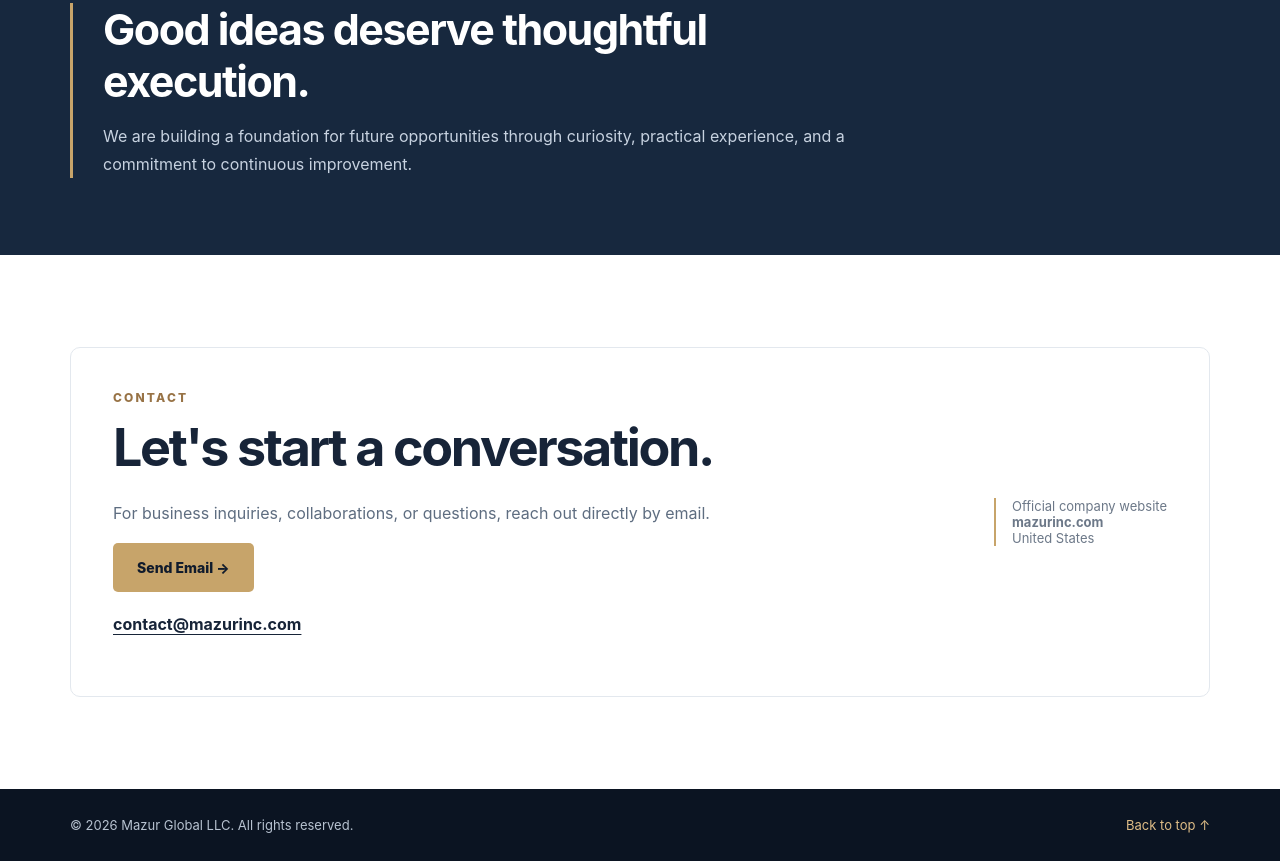
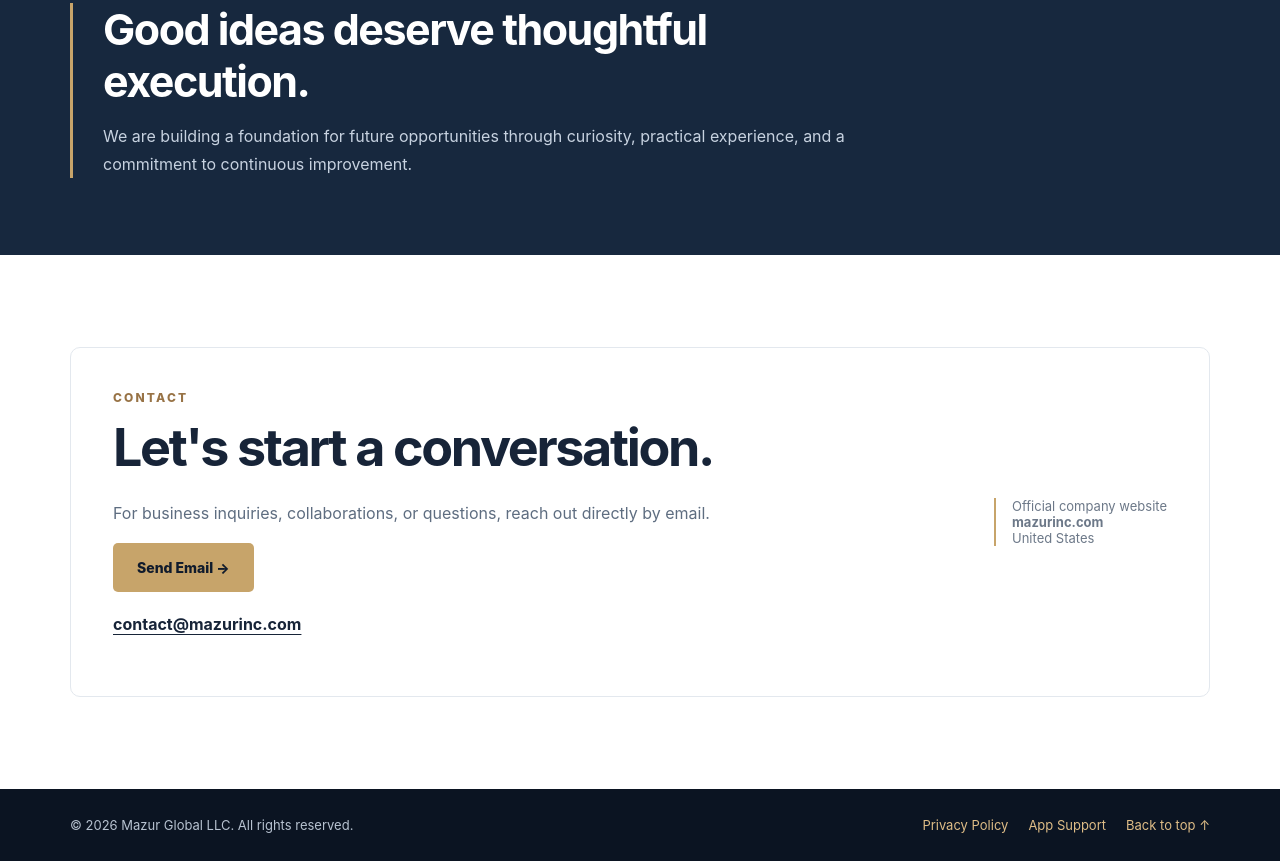
Before and after one commit to alexmaywood/mazurinc-website, a plain HTML site: page index.html in a window 1280 px wide. Shown: the part 1986-2847 px from the top of the page. Drawn offline with Linux system fonts and the light colour scheme.

Commit message:
Add app privacy and support links to company website footer

```diff
--- a/index.html
+++ b/index.html
@@ -29,7 +29,7 @@ footer{background:var(--deep);color:#b7c2d0;padding:28px 0;font-size:13px}.foote
 <section class="statement"><div class="container statement-inner"><h2>Good ideas deserve thoughtful execution.</h2><p>We are building a foundation for future opportunities through curiosity, practical experience, and a commitment to continuous improvement.</p></div></section>
 <section class="contact" id="contact"><div class="container contact-box"><div><div class="section-label">Contact</div><h2 class="section-title">Let's start a conversation.</h2><p>For business inquiries, collaborations, or questions, reach out directly by email.</p><a class="btn btn-gold" href="mailto:contact@mazurinc.com" aria-label="Email Mazur Global LLC">Send Email &rarr;</a><p style="margin-top:18px"><a href="mailto:contact@mazurinc.com" style="font-weight:700;color:#172438;text-decoration:underline;text-underline-offset:4px">contact@mazurinc.com</a></p></div><div class="contact-note">Official company website<br><strong>mazurinc.com</strong><br>United States</div></div></section>
 </main>
-<footer><div class="container footer-inner"><span>&copy; <span id="year"></span> Mazur Global LLC. All rights reserved.</span><a href="#top">Back to top &uarr;</a></div></footer>
+<footer><div class="container footer-inner"><span>&copy; <span id="year"></span> Mazur Global LLC. All rights reserved.</span><div style="display:flex;gap:20px;flex-wrap:wrap"><a href="/truckstopbeer-privacy.html">Privacy Policy</a><a href="/truckstopbeer-support.html">App Support</a><a href="#top">Back to top &uarr;</a></div></div></footer>
 <script>document.getElementById('year').textContent=new Date().getFullYear();</script>
 </body>
 </html>
```
